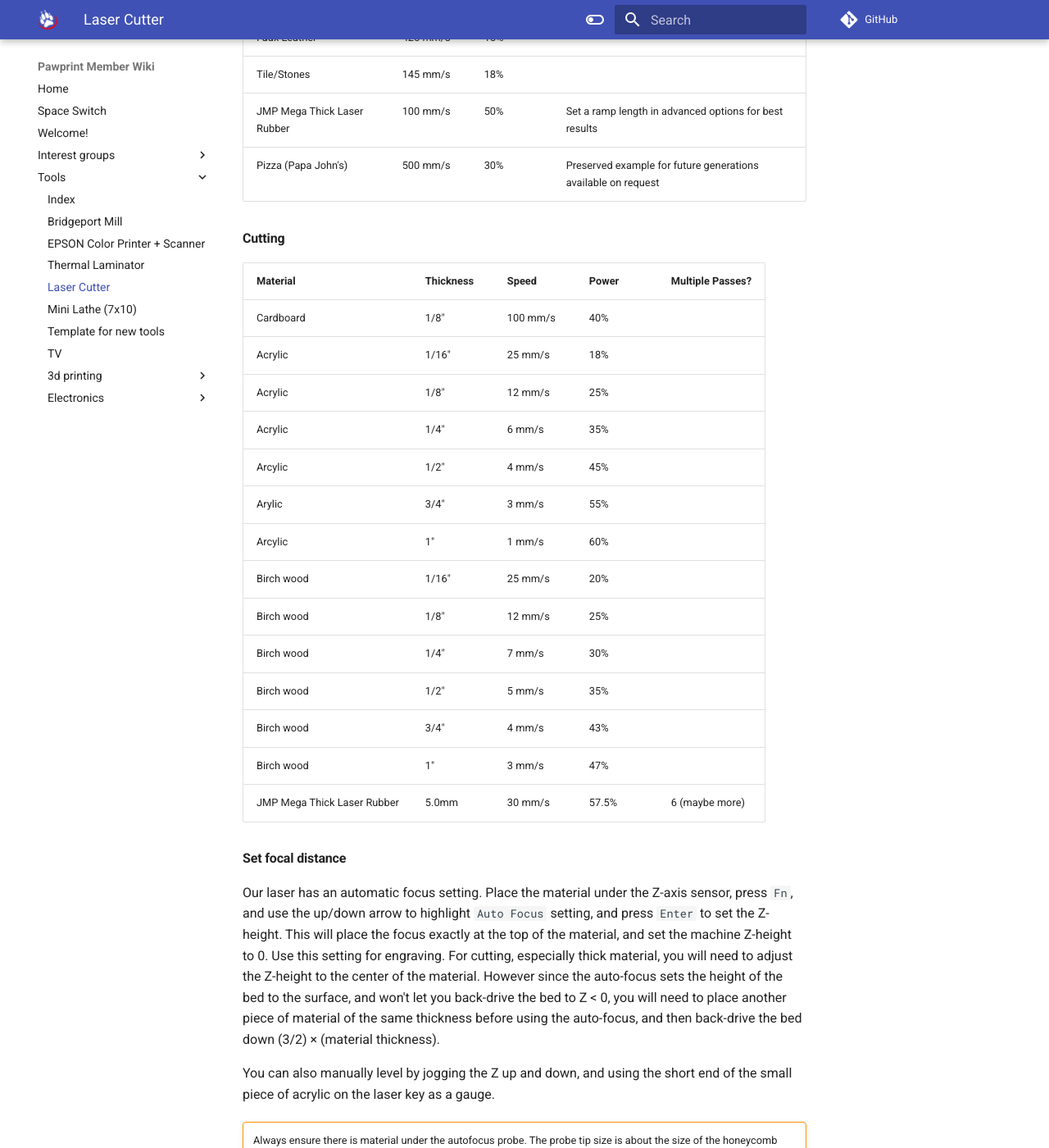
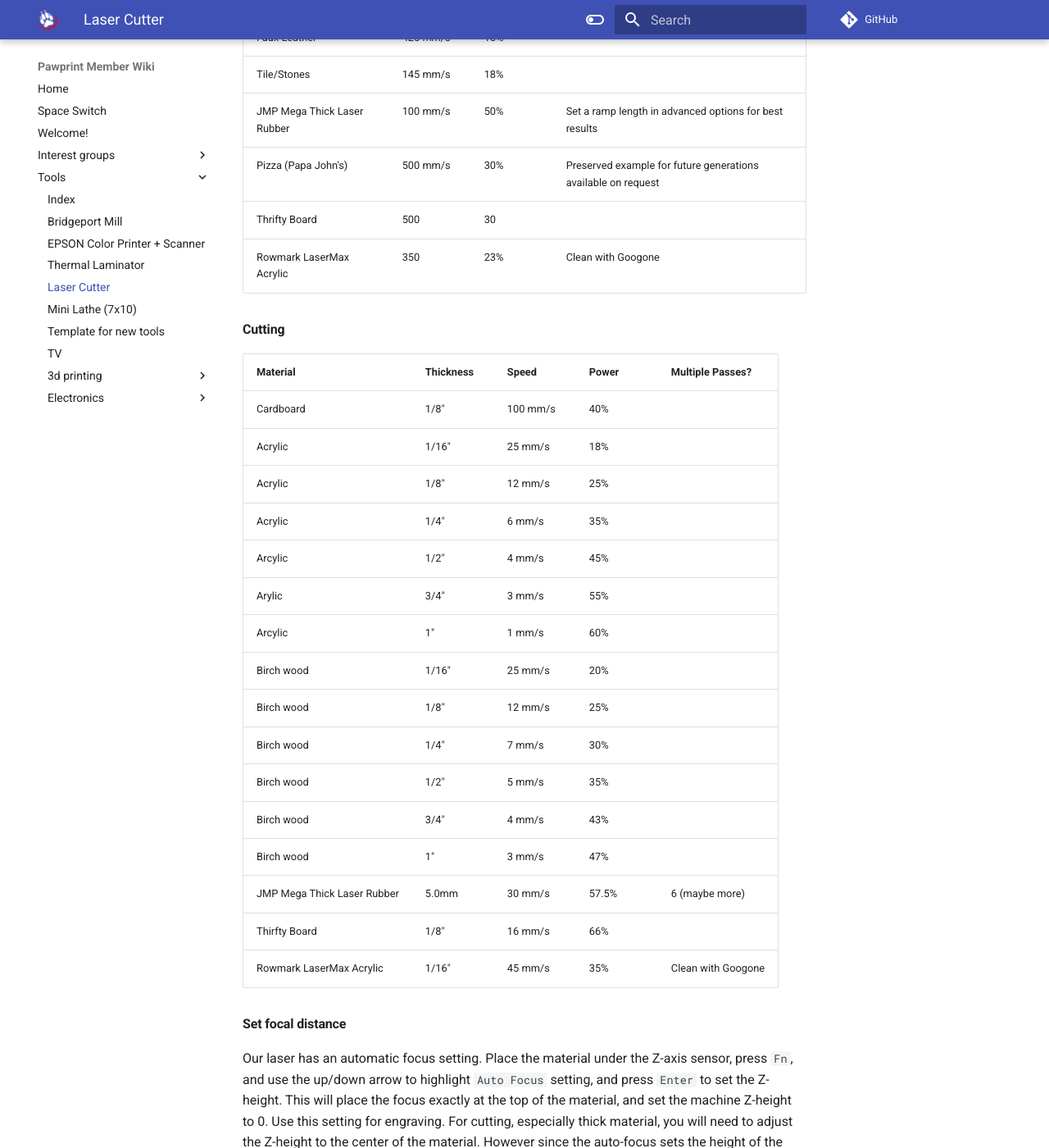
Before and after one commit to PawprintPrototyping/pawprintprototyping.github.io, an MkDocs documentation site: the page built from docs/tools/laser.md, in a window 1280 px wide and 1400 px high, scrolled down 3359 px. Shown: the whole window at 82% size. Built offline with MkDocs 1.6.1 and Material for MkDocs 9.7.7, drawn with Linux system fonts in a browser that asks for light colours; comment, search, counter and statistics services are not loaded.

Commit message:
Added thrifty board and Romark LaserMax Acrylic cut and etch.

```diff
--- a/docs/tools/laser.md
+++ b/docs/tools/laser.md
@@ -109,6 +109,8 @@ Select an appropriate power and speed for the material you are cutting.  Here ar
 |Tile/Stones|  145 mm/s | 18% ||
 |JMP Mega Thick Laser Rubber| 100 mm/s | 50% | Set a ramp length in advanced options for best results |
 |Pizza (Papa John's)| 500 mm/s | 30% | Preserved example for future generations available on request |
+| Thrifty Board | 500 | 30 | |
+| Rowmark LaserMax Acrylic | 350 | 23% | Clean with Googone |
 
 #### Cutting
 
@@ -128,6 +130,8 @@ Select an appropriate power and speed for the material you are cutting.  Here ar
 | Birch wood                  | 3/4"      | 4 mm/s   | 43%   |                  |
 | Birch wood                  | 1"        | 3 mm/s   | 47%   |                  |
 | JMP Mega Thick Laser Rubber | 5.0mm     | 30 mm/s  | 57.5% | 6 (maybe more)   |
+| Thirfty Board               | 1/8"      | 16 mm/s  | 66%   |                  |
+| Rowmark LaserMax Acrylic    | 1/16"     | 45 mm/s  | 35%   | Clean with Googone|
 
 
 #### Set focal distance
```
